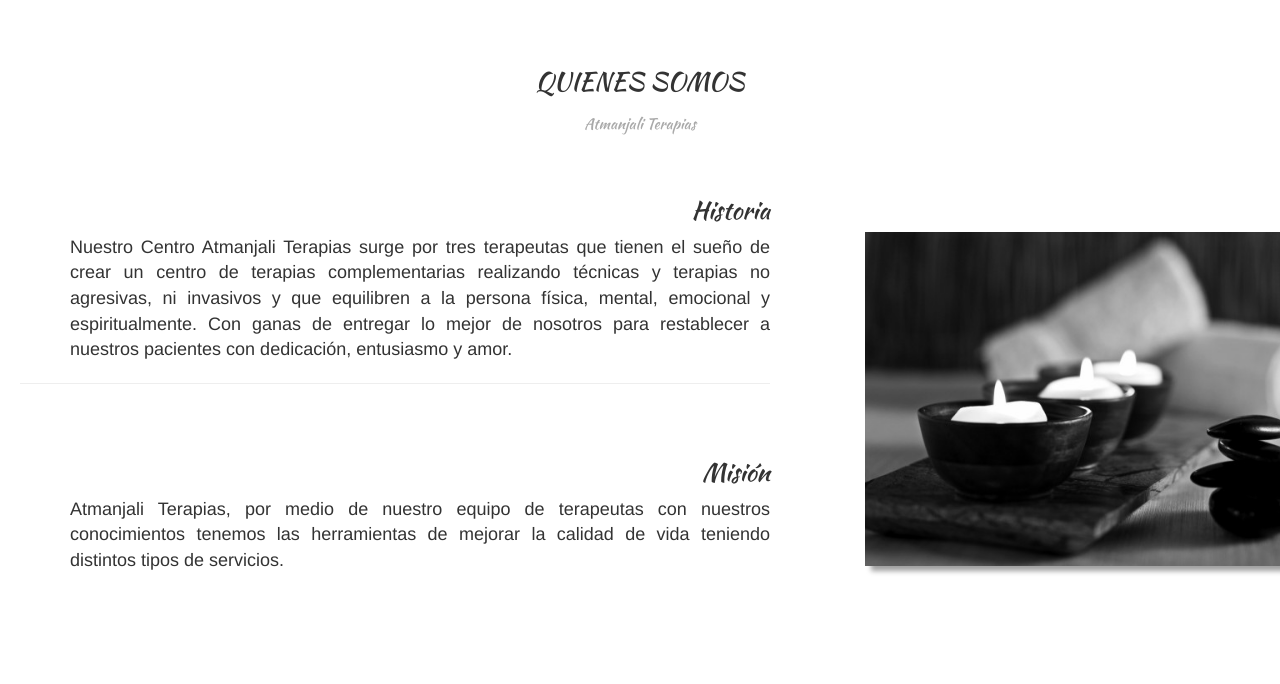
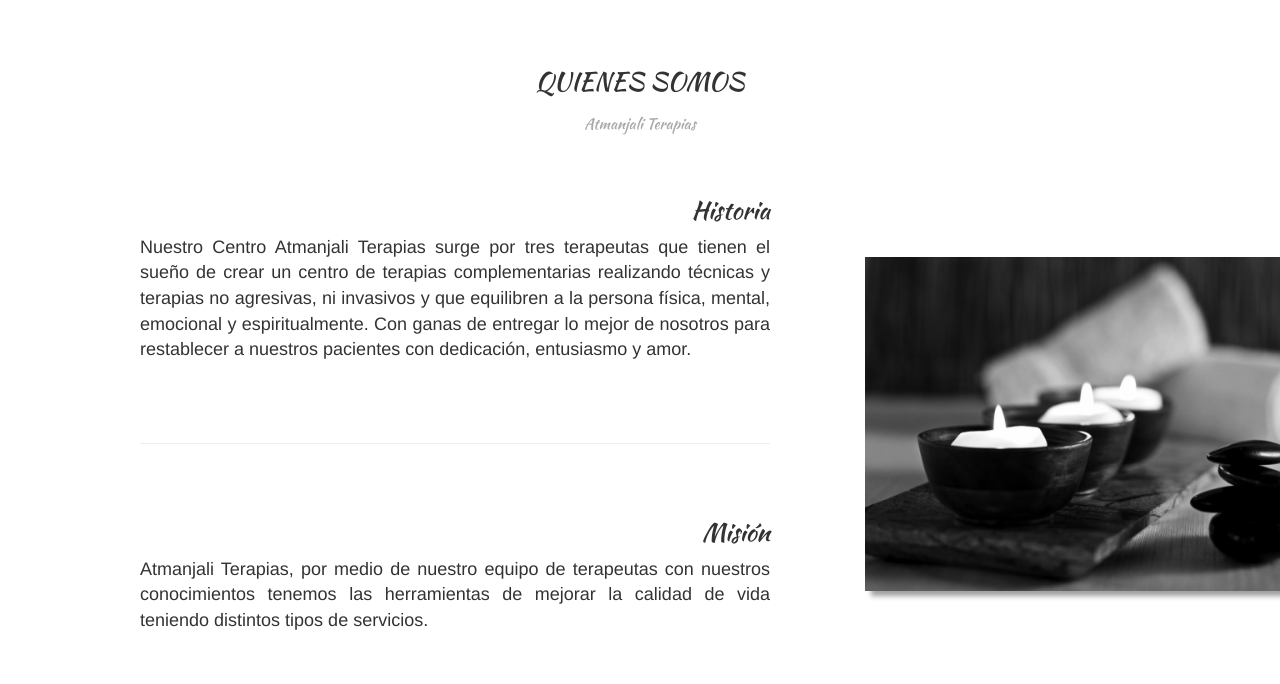
Before and after one commit to Cotettyta/Atmanjali-Terapias, a plain HTML site: page index.html in a window 1280 px wide. Shown: the part 817-1501 px from the top of the page. Drawn offline with nearby package versions, Linux system fonts and the light colour scheme.

Commit message:
se modifico quienes somos

```diff
--- a/estilo.css
+++ b/estilo.css
@@ -172,7 +172,7 @@
 p.text{
 	font-size: 18px;
 	text-align: justify-all;
-	padding-left: 50px;
+	padding-left: 120px;
 	width: 750px;
 }
 .right-content{  /*aqui va la foto de quien somos*/
@@ -180,13 +180,16 @@
 	box-shadow: 6px 8px 5px 0px #A0A0A0; /*codigo para darle sombra */
 	height: 331px;
 	width: 500px;
-	margin-top: 70px;
+	margin-top: 60px;
 	margin-left: 70px;
 }
 .bg-grey{
 	height: 50px;
 	width:auto;
 	padding: 5px 10px 0 20px;
+	margin-top: 80px;
+	margin-left: 120px;
+	font-size: 3px;
 }
 
 
```
